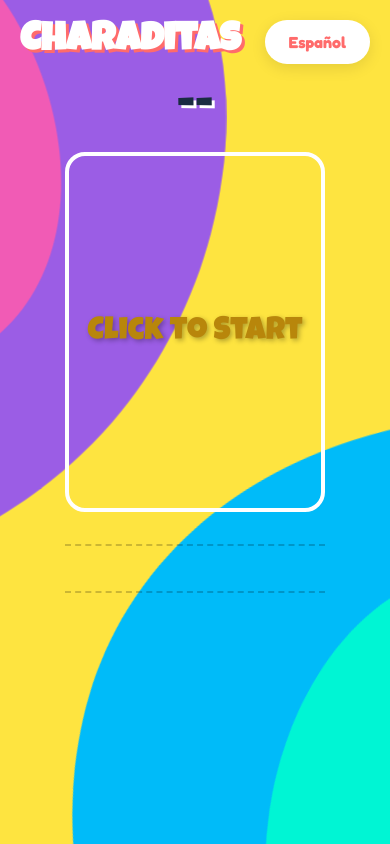
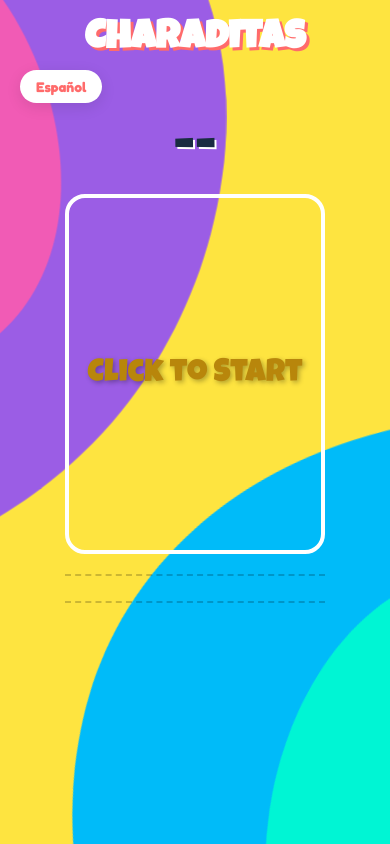
Before and after one commit to balpomorelitm/charaditas, a plain HTML site: page index.html in a window 390 px wide. Drawn offline with Linux system fonts and the light colour scheme.

Commit message:
Improve mobile layout

```diff
--- a/index.html
+++ b/index.html
@@ -44,9 +44,11 @@
     </svg>
 
     <header>
-        <button id="new-game-btn" data-lang-key="newGame" class="hidden">New Game</button>
+        <div class="header-buttons">
+            <button id="new-game-btn" data-lang-key="newGame" class="hidden">New Game</button>
+            <button id="lang-toggle-btn">Español</button>
+        </div>
         <h1>Charaditas</h1>
-        <button id="lang-toggle-btn">Español</button>
     </header>
 
     <div id="options-modal" class="hidden">
@@ -86,11 +88,12 @@
     </div>
 
     <main id="game-container">
-        <div id="score-display" class="hidden">
-            <span id="score-value">0</span>
+        <div id="stats-container">
+            <div id="score-display" class="hidden">
+                <span id="score-value">0</span>
+            </div>
+            <div id="timer-display">--</div>
         </div>
-
-        <div id="timer-display">--</div>
 
         <div id="card-area">
             <div id="card-deck" class="card" data-lang-key="clickToStart">
--- a/style.css
+++ b/style.css
@@ -405,11 +405,73 @@ button:hover {
         --card-width: 260px;
         --card-height: 360px;
     }
-    #timer-display { font-size: 3rem; }
     #card-display #emoji { font-size: 3.2rem; }
     #card-display #word { font-size: 2.24rem; }
     #card-display #level { font-size: 0.8rem; top: 10px; right: 10px; }
     #controls { flex-direction: column; padding: 15px; border-radius: 20px; }
+
+    header {
+        flex-direction: column;
+        gap: 10px;
+    }
+
+    header h1 {
+        font-size: 2.2rem;
+        order: -1;
+    }
+
+    .header-buttons {
+        display: flex;
+        gap: 15px;
+        width: 100%;
+        justify-content: space-between;
+    }
+
+    header button {
+        padding: 8px 16px;
+        font-size: 14px;
+    }
+
+    #stats-container {
+        display: flex;
+        justify-content: center;
+        align-items: center;
+        gap: 20px;
+        width: 100%;
+    }
+
+    #timer-display {
+        font-size: 3.5rem;
+        text-shadow: 2px 2px 0px var(--color-light);
+    }
+
+    #score-display {
+        font-size: 2rem;
+        padding: 8px 25px;
+        margin-bottom: 0;
+    }
+
+    #game-container {
+        gap: 15px;
+    }
+
+    #card-area {
+        margin-bottom: 0;
+    }
+
+    #buttons-divider, #divider {
+        margin: 5px 0;
+    }
+
+    #action-buttons {
+        gap: 15px;
+        margin-top: 0;
+    }
+
+    #action-buttons button {
+        font-size: 1.2rem;
+        padding: 10px 25px;
+    }
 }
 
 
```
